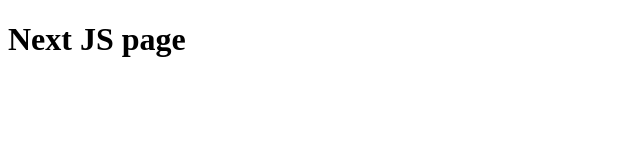
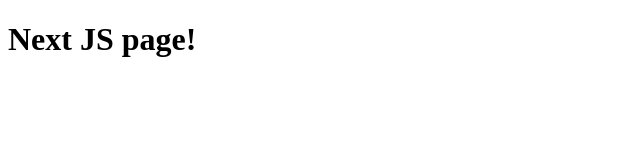
Before and after one commit to mdjorup/acceptify, a Next.js app: page / in a window 1280 px wide. Shown: the top 160 px of the page, without its empty margins (0-640 px from the left). Built offline with nearby package versions, Linux system fonts and the light colour scheme.

Commit message:
edit commit

```diff
--- a/app/page.tsx
+++ b/app/page.tsx
@@ -1,7 +1,7 @@
 const Page = () => {
   return (
     <div>
-      <h1>Next JS page</h1>
+      <h1>Next JS page!</h1>
     </div>
   );
 };
```
